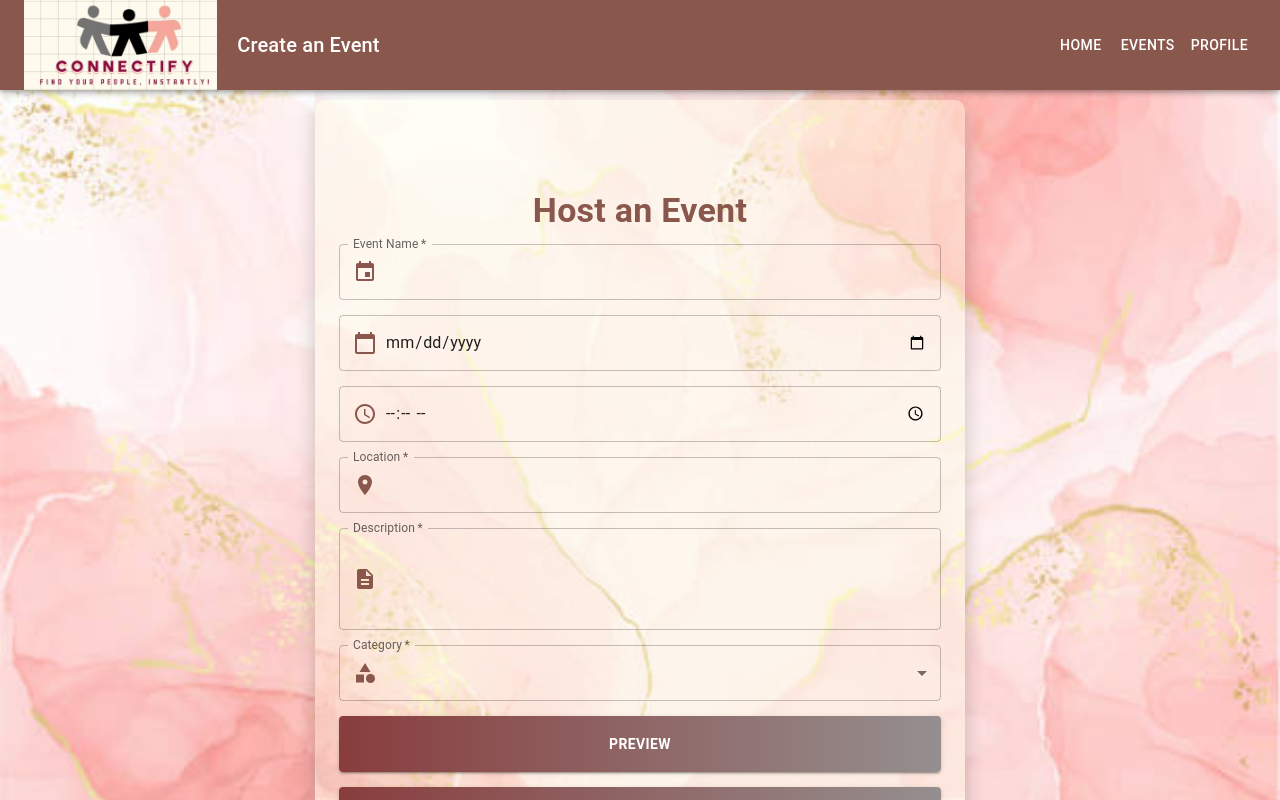
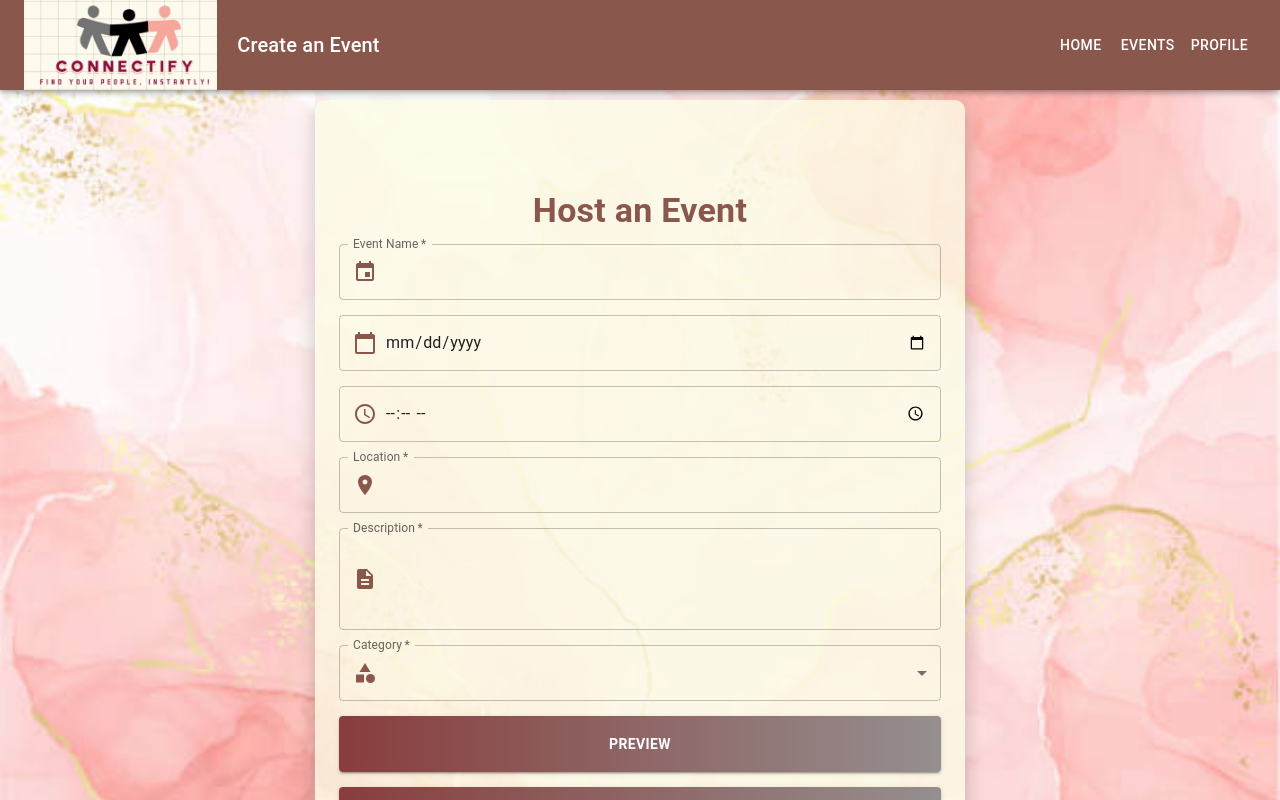
Before and after one commit to Enizeqo28/front-end, a React (Create React App) app: page /createevent in a window 1280 px wide. Built offline with nearby package versions, Linux system fonts and the light colour scheme.

Commit message:
Changed bg color for container box on Create Event page

```diff
--- a/src/components/CreateEvent.js
+++ b/src/components/CreateEvent.js
@@ -19,7 +19,7 @@ const BackgroundContainer = styled("div")({
 });
 
 const FormContainer = styled(Container)({
-  background: "rgba(253, 252, 230, 0.4)",
+  background: "rgba(253, 252, 230, 0.8)",
   padding: "90px",
   borderRadius: "10px",
   boxShadow: "0px 8px 20px rgba(0, 0, 0, 0.2)",
```
